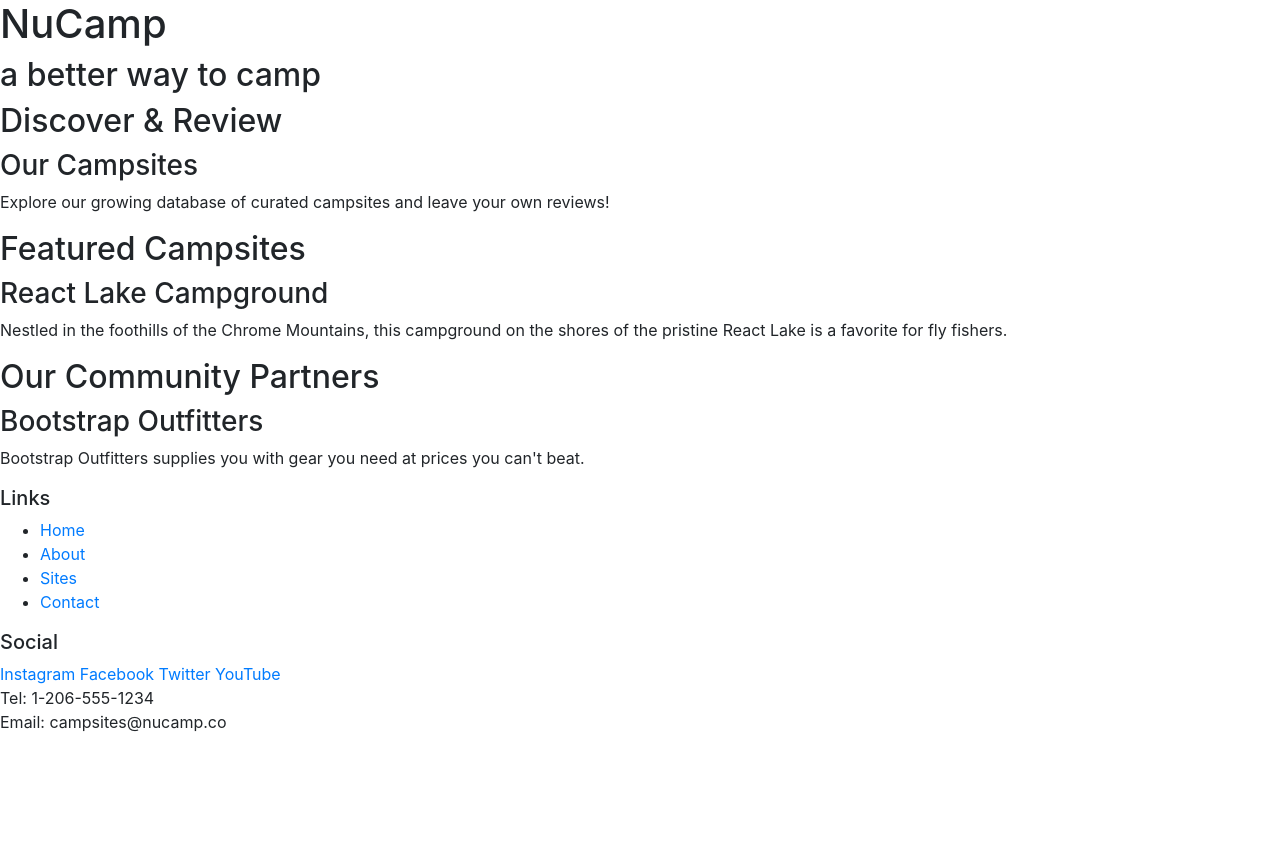
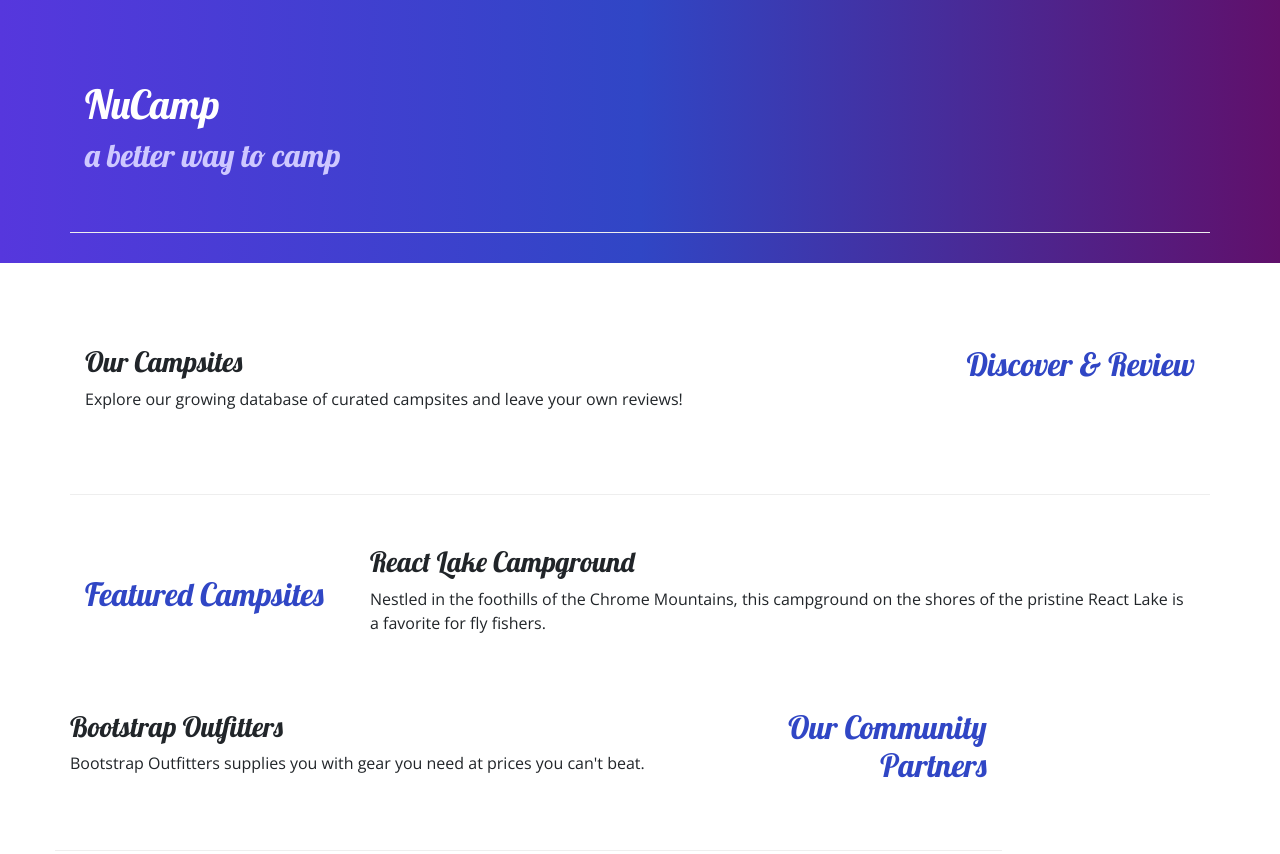
Before and after one commit to sabin007/git-test, a website: page index.html in a window 1280 px wide. Shown: the top 854 px of the page. Before the commit the page ends 800 px from the top, so only its background shows below. Drawn offline with nearby package versions, Linux system fonts and the light colour scheme.

Commit message:
second commit

```diff
--- /dev/null
+++ b/css/style.css
@@ -0,0 +1,30 @@
+body {
+    font-family: "Open Sans", sans-serif;
+}
+
+h1, h2, h3 {
+    font-family: "Lobster", cursive;
+}
+h2 {
+    color: #3046C5;
+}
+header h2 {
+    color: #CEC8FF;
+}
+
+footer {
+    background-image: linear-gradient(#CEC8FF, white);
+    padding: 20px 0;
+}
+
+.jumbotron {
+    padding: 30px;
+    background-image: linear-gradient(to right, #5637DD, #3046C5, #60106B);
+    color: white;
+}
+
+.row-content {
+    padding: 50px 0;
+    border-bottom: 1px ridge;
+    min-height: 200px;
+}
--- a/index.html
+++ b/index.html
@@ -5,59 +5,86 @@
      <!-- Required meta tags always come first -->
      <meta charset="utf-8" />
      <meta name="viewport" content="width=device-width, initial-scale=1" />
+
      <!-- Bootstrap CSS -->
      <link rel="stylesheet" href="node_modules/bootstrap/dist/css/bootstrap.min.css" />
-    <meta charset="utf-8" />
+
+     <!-- Additional CSS must be placed after Bootstrap CSS -->
+     <link rel="stylesheet" href="https://fonts.googleapis.com/css?family=Lobster|Open+Sans" />
+     <link rel="stylesheet" href="css/style.css" />
      <title>NuCamp: A Better Way To Camp</title>
 </head>
 
 <body>
 
-    <header>
-        <div>
+    <header class="jumbotron jumbotron-fluid ">
+        <div class="container">
+            <div class="row align-items-center row-content">
+                <div class="col">
             <h1>NuCamp</h1>
             <h2>a better way to camp</h2>
                 </div>
+             </div>
+        </div>
     </header>
 
-    <div>
-        <h2>Discover & Review</h2>
+    <div class ="container">
+        <div class="row row-content ">
+            <div class="col-sm-4 order-sm-last col-md-3">
+        <h2 class="text-sm-right">Discover & Review</h2>
+            </div>
+            <div class="col">
         <h3>Our Campsites</h3>
-        <p>Explore our growing database of curated campsites and leave your own reviews!</p>
+        <p class=".d-none .d-sm-block">Explore our growing database of curated campsites and leave your own reviews!</p>
+        </div>
     </div>
 
-    <div>
+    <div class="row row-content align-items-center">
+        <div class="col-sm-4 col-md-3">
         <h2>Featured Campsites</h2>
+        </div>
+        <div class="col">
         <h3>React Lake Campground</h3>
-        <p>Nestled in the foothills of the Chrome Mountains, this campground on the shores of the pristine React Lake is a favorite for fly fishers.</p>
+        <p class="d-none d-sm-block">Nestled in the foothills of the Chrome Mountains, this campground on the shores of the pristine React Lake is a favorite for fly fishers.</p>
     </div>
 
-    <div>
-        <h2>Our Community Partners</h2>
+    <div class="row row-content align-items-center">
+        <div class="col-sm-4 order-sm-last col-md-3">
+        <h2 class="text-sm-right">Our Community Partners</h2>
+        </div>
+        <div class="col">
         <h3>Bootstrap Outfitters</h3>
-        <p>Bootstrap Outfitters supplies you with gear you need at prices you can't beat.</p>
+        <p class="d-none d-sm-block">Bootstrap Outfitters supplies you with gear you need at prices you can't beat.</p>
+            </div>
+        </div>
     </div>
 
     <footer>
-        <div>
+        <div class="cointainer">
+            <div class="row">
+                <div class="col-4 col sm-2 offset-1">
+
             <h5>Links</h5>
-            <ul>
+            <ul class="list-unstyled">
                 <li><a href="#">Home</a></li>
-                <li><a href="#">About</a></li>
+                <li><a href="aboutus.html">About</a></li>
                 <li><a href="#">Sites</a></li>
                 <li><a href="#">Contact</a></li>
             </ul>
         </div>
         <div>
+            <div class="col-6 col-sm-5 text-center">
             <h5>Social</h5>
             <a href="http://instagram.com/">Instagram</a>
             <a href="http://facebook.com/">Facebook</a>
             <a href="http://twitter.com/">Twitter</a>
             <a href="http://youtube.com/">YouTube</a>
         </div>
-        <div>
+        <div class="col-sm-4 text-center">
             Tel: 1-206-555-1234<br />
             Email: campsites@nucamp.co
+                </div>
+             </div>
         </div>
     </footer>
         <!-- jQuery must come first, then Popper.js, then the Bootstrap JavaScript plugins.-->
```
Also changed, not shown: aboutus.html (added, +97 -0 lines). Lines whose indentation alone changed are shown as unchanged.
